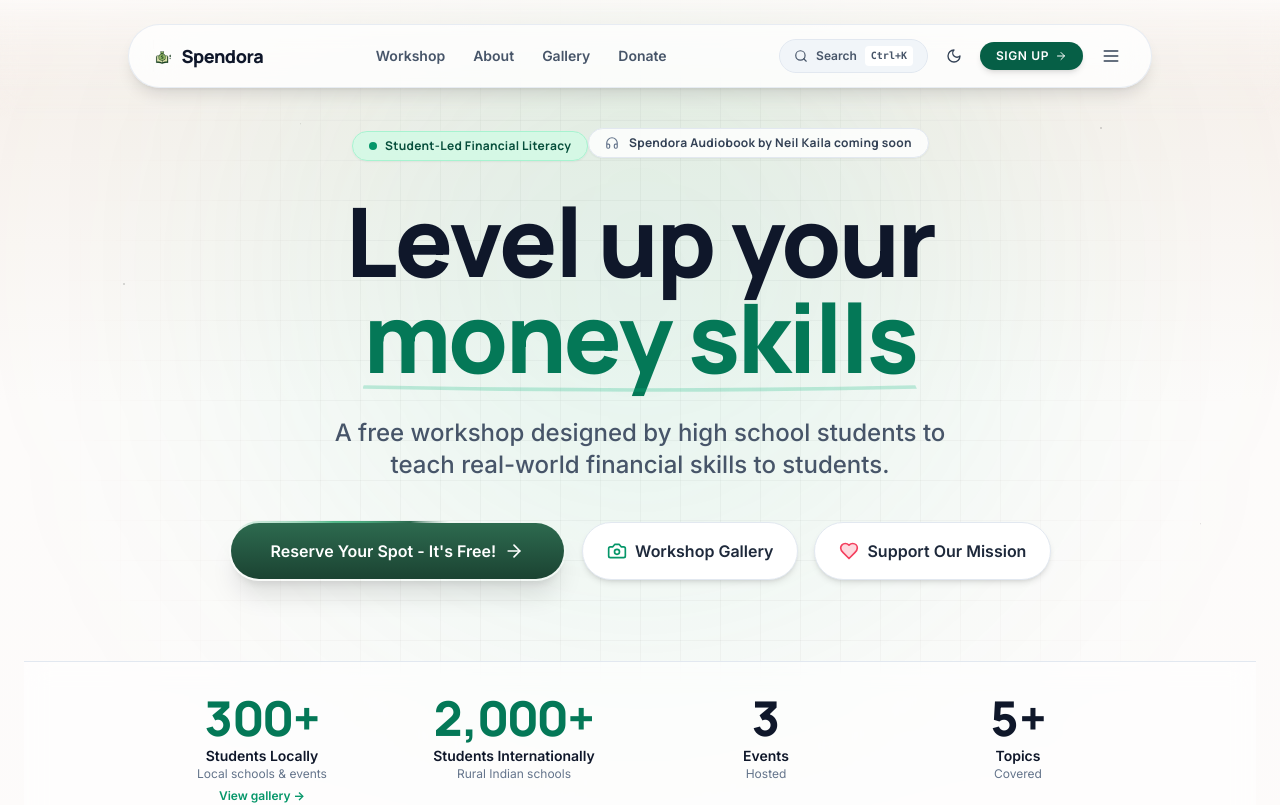
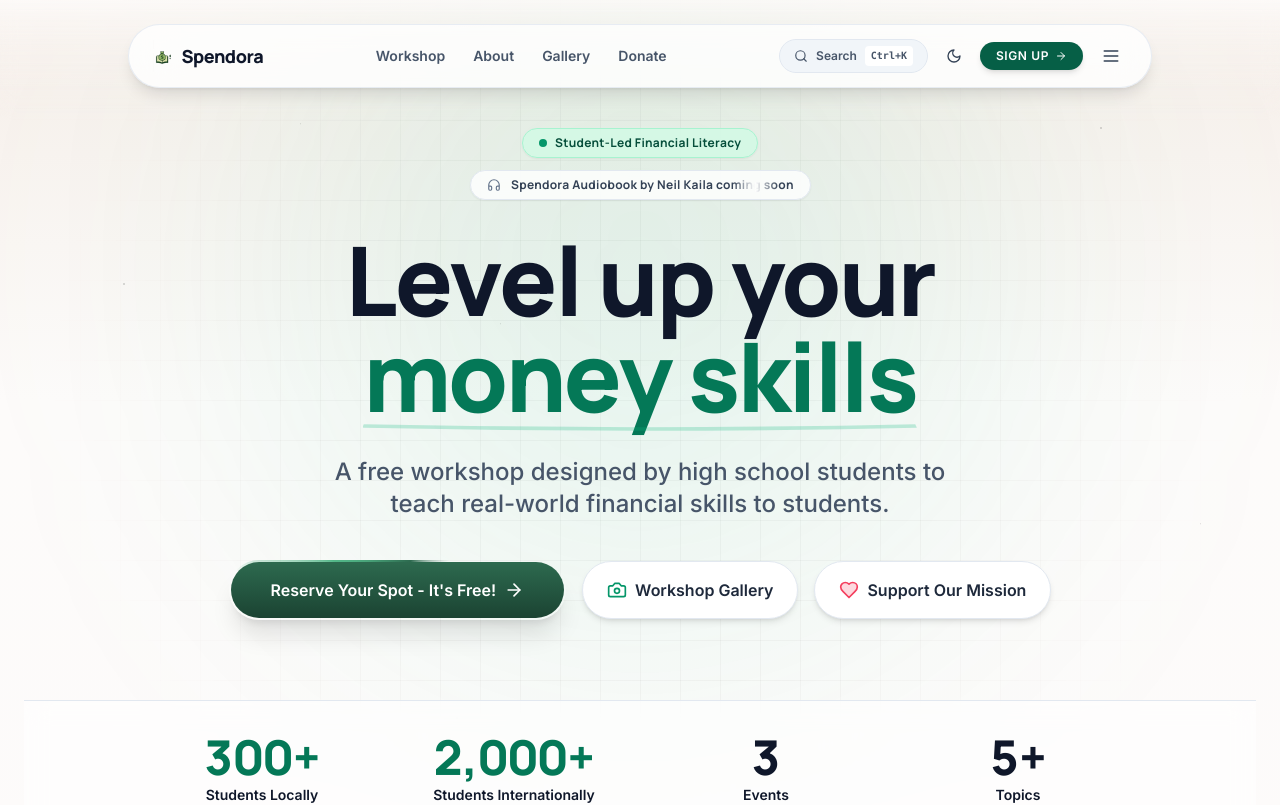
Before and after one commit to muj3b/spendora-workshop-6bc9591d, a React (Vite) app: page / in a window 1280 px wide. Shown: the top 805 px of the page. Built offline with nearby package versions, Linux system fonts and the light colour scheme.

Commit message:
Fix badge alignment, add shimmer effect to coming soon

```diff
--- a/src/components/Hero.tsx
+++ b/src/components/Hero.tsx
@@ -31,8 +31,9 @@ const Hero = memo(() => {
       {/* Hero Header */}
       <div className="relative z-10 min-h-[85vh] flex flex-col items-center justify-center pt-32 pb-16 px-6">
         <div className="text-center max-w-5xl mx-auto">
+          <div className="flex flex-col items-center gap-3 mb-8">
             {/* Badge */}
-          <div className="inline-flex items-center gap-2 px-4 py-1.5 rounded-full bg-emerald-100/80 dark:bg-white/5 border border-emerald-200 dark:border-white/10 backdrop-blur-md mb-8 animate-fade-up shadow-sm">
+            <div className="inline-flex items-center gap-2 px-4 py-1.5 rounded-full bg-emerald-100/80 dark:bg-white/5 border border-emerald-200 dark:border-white/10 backdrop-blur-md animate-fade-up shadow-sm">
               <span className="relative flex h-2 w-2">
                 <span className="animate-ping absolute inline-flex h-full w-full rounded-full bg-emerald-500 dark:bg-emerald-400 opacity-75" />
                 <span className="relative inline-flex rounded-full h-2 w-2 bg-emerald-600 dark:bg-[#40916c]" />
@@ -40,10 +41,11 @@ const Hero = memo(() => {
               <span className="text-xs font-bold text-emerald-900 dark:text-emerald-100/90 tracking-wide font-manrope">Student-Led Financial Literacy</span>
             </div>
 
-          {/* Podcast Announcement */}
-          <div className="inline-flex items-center gap-2.5 px-4 py-1.5 rounded-full bg-white/80 dark:bg-white/5 border border-slate-200 dark:border-white/10 backdrop-blur-md mb-8 animate-fade-up shadow-sm">
+            {/* Audiobook Announcement */}
+            <div className="inline-flex items-center gap-2.5 px-4 py-1.5 rounded-full bg-white/80 dark:bg-white/5 border border-slate-200 dark:border-white/10 backdrop-blur-md animate-fade-up shadow-sm">
               <Headphones className="w-3.5 h-3.5 text-slate-500 dark:text-zinc-400" />
-            <span className="text-xs font-bold text-slate-700 dark:text-zinc-300 tracking-wide font-manrope">Spendora Audiobook by Neil Kaila coming soon</span>
+              <span className="text-xs font-bold text-slate-700 dark:text-zinc-300 tracking-wide font-manrope">Spendora Audiobook by Neil Kaila <span className="shimmer-text">coming soon</span></span>
+            </div>
           </div>
 
           {/* Main Headline */}
--- a/src/index.css
+++ b/src/index.css
@@ -88,6 +88,28 @@
   ::-webkit-scrollbar-track { background: transparent; }
   ::-webkit-scrollbar-thumb { background: rgba(100,100,100,0.2); border-radius: 9999px; }
   ::-webkit-scrollbar-thumb:hover { background: rgba(100,100,100,0.4); }
+
+  .shimmer-text {
+    background: linear-gradient(
+      90deg,
+      currentColor 0%,
+      currentColor 40%,
+      rgba(255,255,255,0.9) 50%,
+      currentColor 60%,
+      currentColor 100%
+    );
+    background-size: 300% 100%;
+    -webkit-background-clip: text;
+    background-clip: text;
+    -webkit-text-fill-color: transparent;
+    animation: shimmer 4s ease-in-out infinite;
+  }
+
+  @keyframes shimmer {
+    0%, 100% { background-position: 100% center; }
+    30% { background-position: -100% center; }
+    31%, 99% { background-position: -100% center; }
+  }
 }
 
 /* Star field animations */
```
Lines whose indentation alone changed are shown as unchanged.
